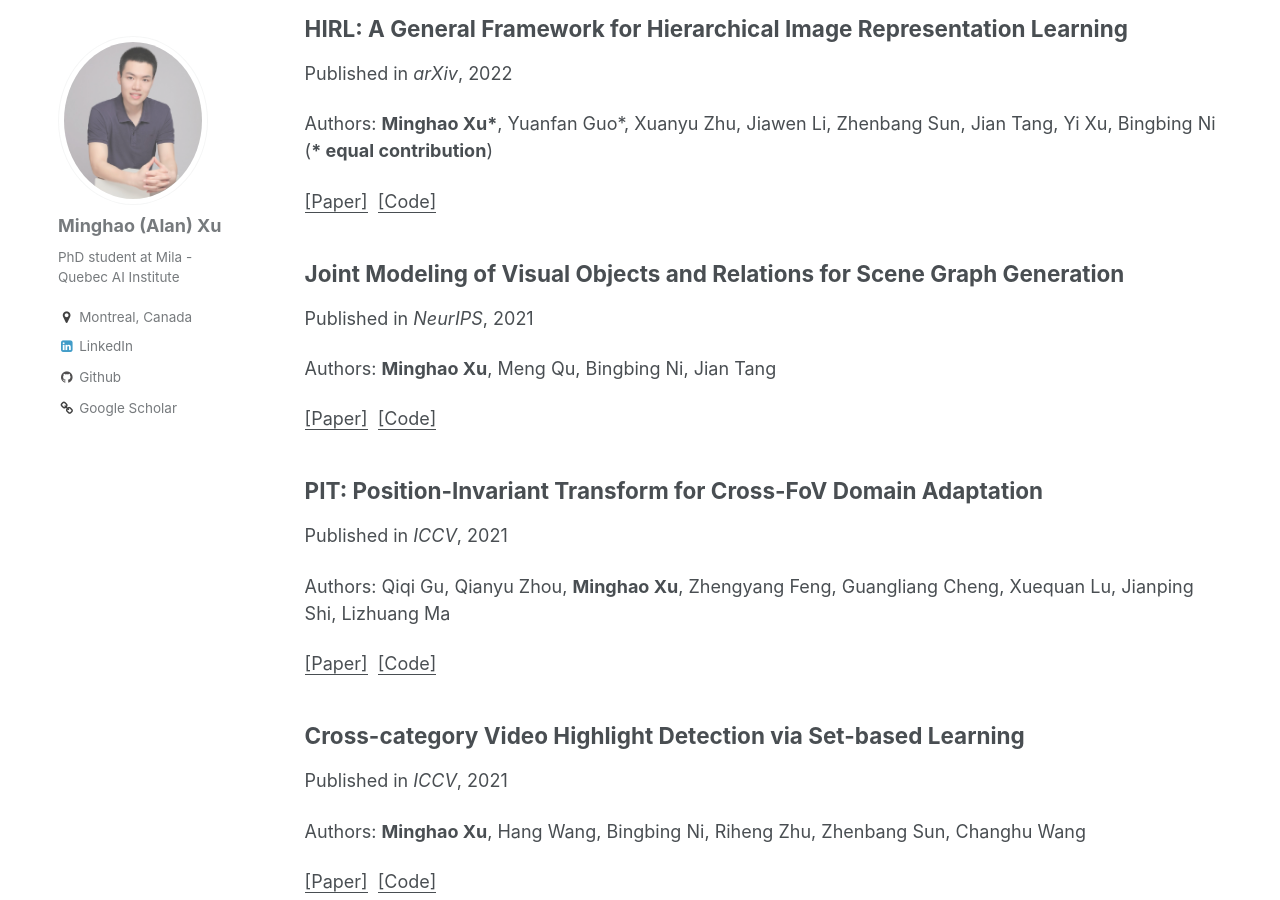
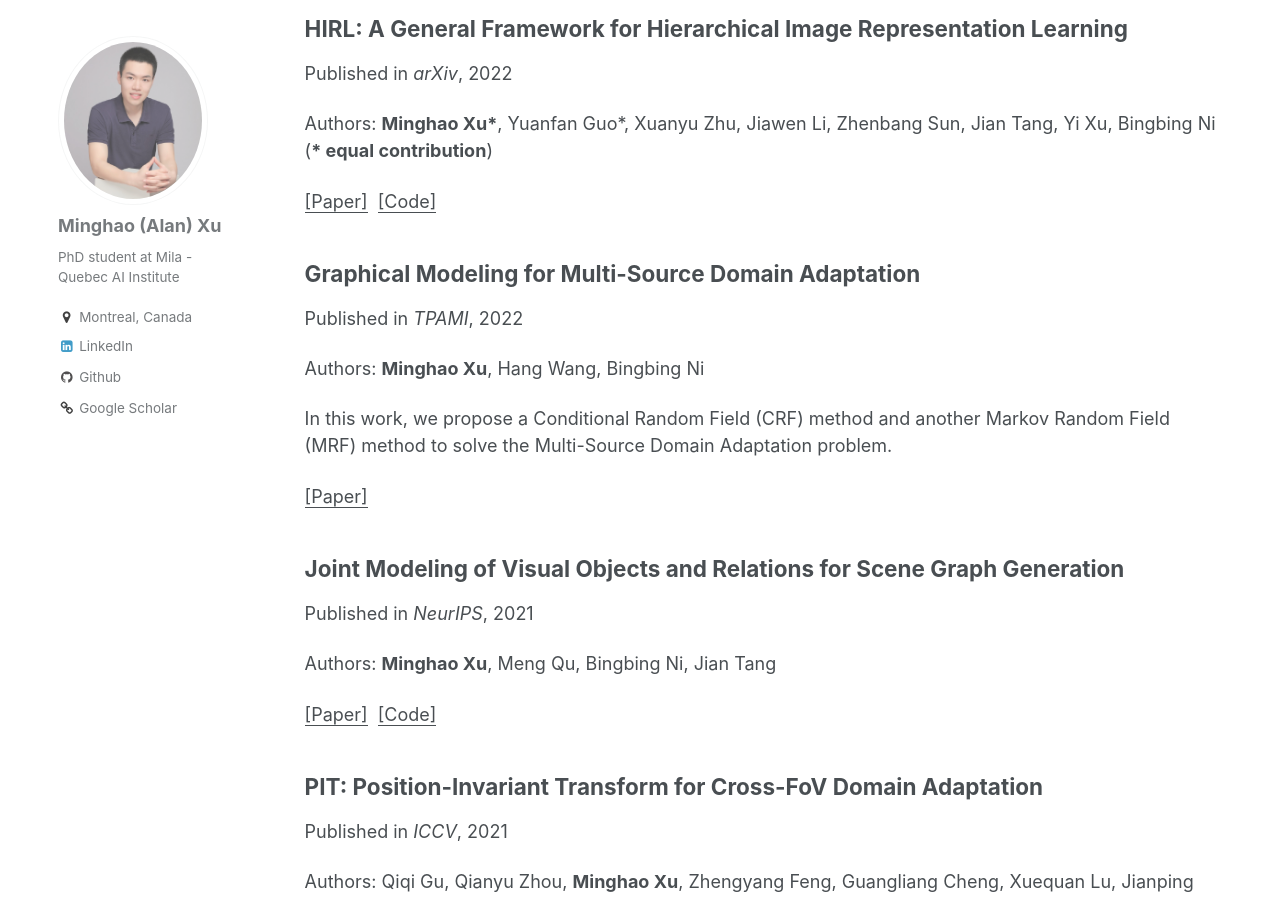
Before and after one commit to ChrisAllenMing/ChrisAllenMing.github.io, a Jekyll site: the page built from _pages/publications.md, in a window 1280 px wide and 900 px high, scrolled down 421 px. Built offline with Jekyll 4.4.1, drawn with Linux system fonts in a browser that asks for light colours.

Commit message:
Add publications and update bio

```diff
--- /dev/null
+++ b/_publications/pami2022_msda.md
@@ -0,0 +1,11 @@
+---
+title: "Graphical Modeling for Multi-Source Domain Adaptation"
+collection: publications
+permalink: /publications/pami2022_msda
+venue: "TPAMI"
+excerpt: 'In this work, we propose a Conditional Random Field (CRF) method and another Markov Random Field (MRF) method to solve the Multi-Source Domain Adaptation problem.'
+date: 2022-05-11
+paperurl: https://ieeexplore.ieee.org/abstract/document/9767755/
+authors: <b>Minghao Xu</b>, Hang Wang, Bingbing Ni
+citation: 'Xu, M., Wang, H., & Ni, B. (2022). Graphical Modeling for Multi-Source Domain Adaptation. IEEE Transactions on Pattern Analysis and Machine Intelligence.'
+---
```
Also changed, not shown: _pages/about.md (+6 -3 lines).
